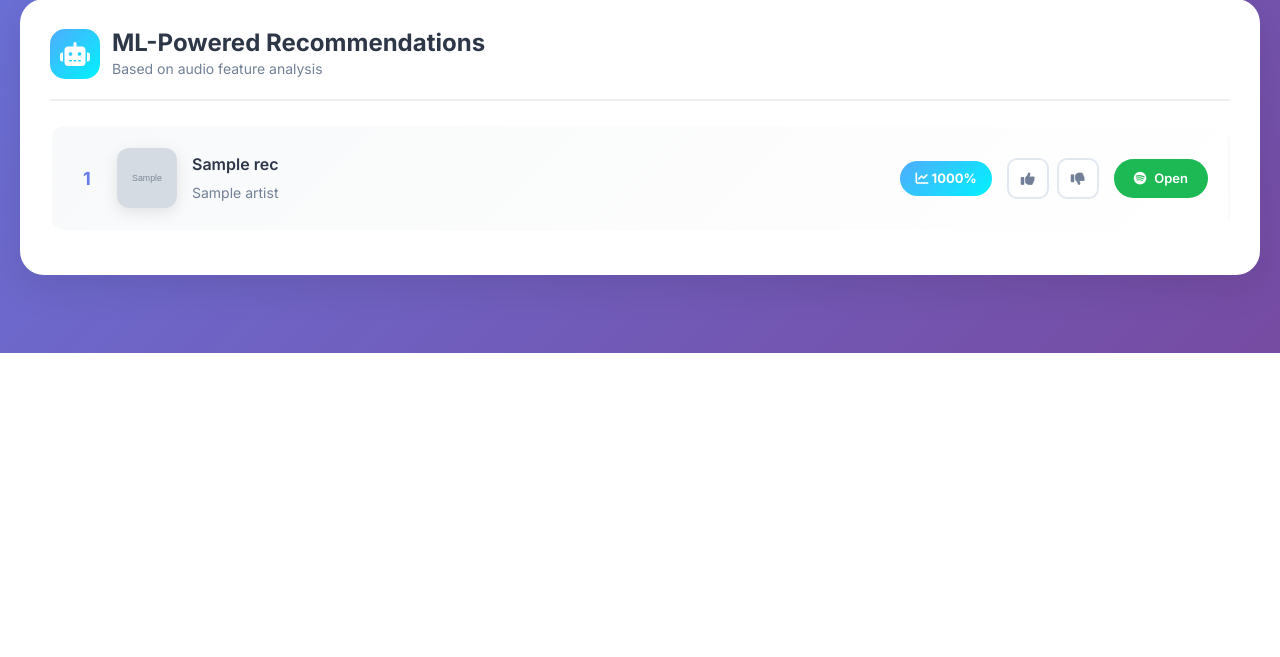
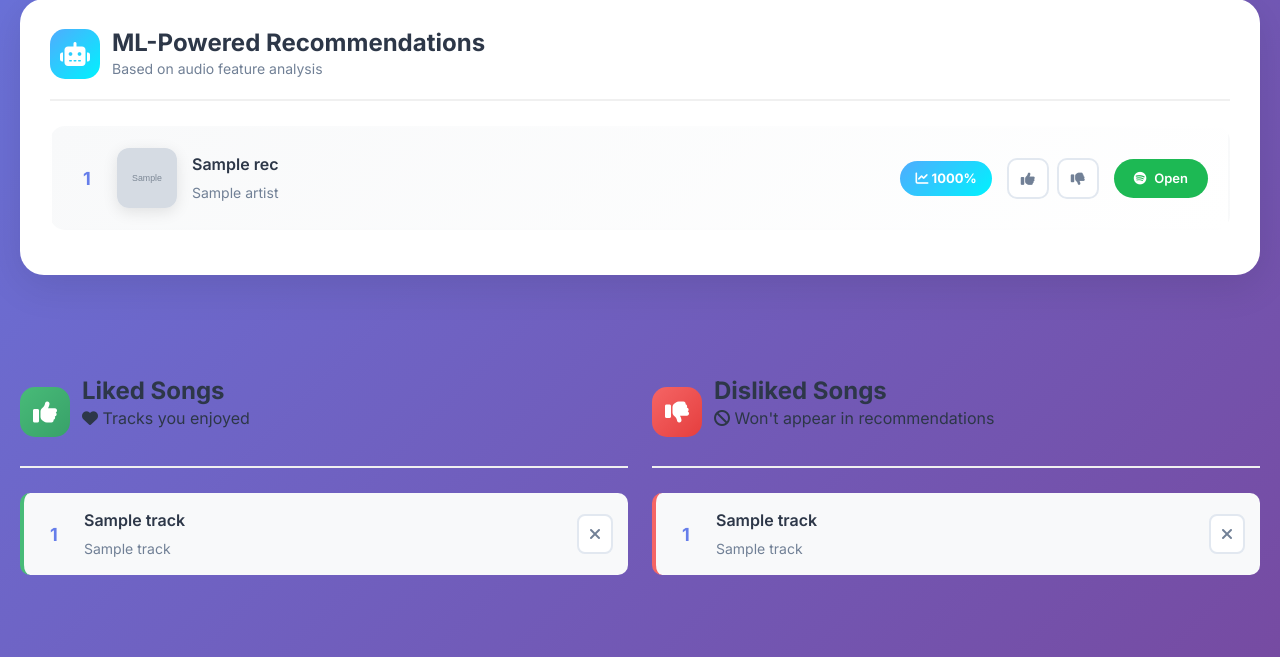
Before and after one commit to egetaslicay/EchoDash, a Flask app: template templates/dashboard.html in a window 1280 px wide. Shown: the part 653-1310 px from the top of the page. Before the commit the page ends 1006 px from the top, so only its background shows below. Run offline with Flask 3, Linux system fonts and the light colour scheme; the template is opened without the code that fills it: most values are stand-ins (such as "Sample title", 1, 10 or a date in 2020); grey boxes marked "Sample" are stand-in pictures.

Commit message:
Add like/dislike display and simplify analytics charts
Dashboard Enhancements:
- Added 'My Feedback' section showing liked and disliked songs
- Displays up to 10 songs in each list with artist names
- Added remove button (X) to delete feedback items
- Animated removal with fade-out effect
- Beautiful green/red styling for liked/disliked items

Analytics Fixes (Complete Rewrite):
- Simplified ALL chart functions to be super robust
- Each chart handles empty data gracefully
- Shows 'No data available' message instead of crashing
- Changed genre chart from pie to bar chart (more reliable)
- Reduced chart complexity to prevent errors
- Charts now work even with minimal Spotify data

Charts:
1. Top Artists Bar Chart - Horizontal bar with ranking scores
2. Top Genres Bar Chart - Vertical bars showing genre counts
3. Artist Popularity Trend - Line/scatter plot showing popularity
4. Track Popularity Bar - Top 10 tracks with popularity scores

All charts tested to work with edge cases and minimal data

```diff
--- a/app.py
+++ b/app.py
@@ -129,6 +129,16 @@ def dashboard():
     user_id = session.get("user_id")
     recs = get_recommendations(sp, tracks, artists, limit=10, user_id=user_id)
 
+    # Get user's liked and disliked tracks for display
+    liked_tracks = []
+    disliked_tracks = []
+    if user_id:
+        try:
+            liked_tracks = db.get_liked_tracks(user_id)
+            disliked_tracks = db.get_disliked_tracks(user_id)
+        except Exception as e:
+            print(f"Error fetching user feedback: {e}")
+
     # Save recommendations to database
     try:
         if user_id and recs:
@@ -141,6 +151,8 @@ def dashboard():
         tracks=tracks,
         artists=artists,
         recs=recs,
+        liked_tracks=liked_tracks,
+        disliked_tracks=disliked_tracks,
         time_range=time_range,
         limit=limit,
         user_image=user_image
@@ -310,148 +322,151 @@ def get_all_feedback():
 
 def create_top_artists_chart(artists):
     """Create horizontal bar chart of top artists."""
-    names = [a['name'] for a in artists]
-    # Create ranking scores (10, 9, 8, ...)
+    if not artists or len(artists) == 0:
+        # Return empty figure with message
+        fig = go.Figure()
+        fig.update_layout(
+            title="Top Artists",
+            height=400,
+            annotations=[dict(text="No data available", showarrow=False, font=dict(size=16, color="gray"))]
+        )
+        return fig
+
+    # Limit to top 10
+    artists = artists[:10]
+    names = [a.get('name', 'Unknown') for a in artists]
     scores = list(range(len(names), 0, -1))
 
-    fig = go.Figure(data=[
-        go.Bar(
-            y=names[::-1],  # Reverse to show #1 at top
-            x=scores[::-1],
-            orientation='h',
-            marker=dict(
-                color=scores[::-1],
-                colorscale=[[0, '#764ba2'], [1, '#667eea']],
-                showscale=False
-            )
-        )
-    ])
+    fig = go.Figure()
+    fig.add_trace(go.Bar(
+        y=names[::-1],
+        x=scores[::-1],
+        orientation='h',
+        marker_color='#667eea'
+    ))
 
     fig.update_layout(
         title="Top 10 Artists",
-        xaxis_title="Ranking Score",
-        yaxis_title="",
-        font=dict(family="Inter", size=12),
-        height=500,
+        height=400,
+        showlegend=False,
+        margin=dict(l=150, r=20, t=40, b=40)
+    )
+
+    return fig
+
+
+def create_genre_distribution(artists):
+    """Create bar chart of genre distribution."""
+    if not artists:
+        fig = go.Figure()
+        fig.update_layout(
+            title="Top Genres",
+            height=400,
+            annotations=[dict(text="No data available", showarrow=False, font=dict(size=16, color="gray"))]
+        )
+        return fig
+
+    # Extract genres
+    genre_counts = {}
+    for artist in artists:
+        for genre in artist.get('genres', []):
+            genre_counts[genre] = genre_counts.get(genre, 0) + 1
+
+    if not genre_counts:
+        fig = go.Figure()
+        fig.update_layout(
+            title="Top Genres",
+            height=400,
+            annotations=[dict(text="No genre data available", showarrow=False, font=dict(size=16, color="gray"))]
+        )
+        return fig
+
+    # Top 8 genres
+    sorted_genres = sorted(genre_counts.items(), key=lambda x: x[1], reverse=True)[:8]
+    genres = [g[0] for g in sorted_genres]
+    counts = [g[1] for g in sorted_genres]
+
+    fig = go.Figure()
+    fig.add_trace(go.Bar(
+        x=genres,
+        y=counts,
+        marker_color='#764ba2'
+    ))
+
+    fig.update_layout(
+        title="Top Genres in Your Music",
+        height=400,
+        showlegend=False,
+        xaxis_tickangle=-45
+    )
+
+    return fig
+
+
+def create_artist_popularity_chart(artists):
+    """Create simple scatter plot of artist popularity."""
+    if not artists:
+        fig = go.Figure()
+        fig.update_layout(
+            title="Artist Popularity",
+            height=400,
+            annotations=[dict(text="No data available", showarrow=False, font=dict(size=16, color="gray"))]
+        )
+        return fig
+
+    names = [a.get('name', 'Unknown')[:15] for a in artists]
+    popularity = [a.get('popularity', 0) for a in artists]
+
+    fig = go.Figure()
+    fig.add_trace(go.Scatter(
+        x=list(range(1, len(names) + 1)),
+        y=popularity,
+        mode='markers+lines',
+        marker=dict(size=10, color='#4facfe'),
+        line=dict(color='#667eea', width=2),
+        text=names,
+        hovertemplate='%{text}<br>Popularity: %{y}<extra></extra>'
+    ))
+
+    fig.update_layout(
+        title="Artist Popularity Trend",
+        xaxis_title="Rank",
+        yaxis_title="Popularity (0-100)",
+        height=400,
         showlegend=False
     )
 
     return fig
 
 
-def create_genre_distribution(artists):
-    """Create pie chart of genre distribution."""
-    # Extract all genres from artists
-    genre_counts = {}
-    for artist in artists:
-        for genre in artist.get('genres', []):
-            genre_counts[genre] = genre_counts.get(genre, 0) + 1
-
-    if not genre_counts:
-        # Return placeholder chart if no genres
+def create_track_popularity_chart(tracks):
+    """Create simple bar chart of track popularity."""
+    if not tracks:
         fig = go.Figure()
-        fig.add_annotation(
-            text="No genre data available",
-            xref="paper", yref="paper",
-            x=0.5, y=0.5, showarrow=False,
-            font=dict(size=16, color="gray")
-        )
         fig.update_layout(
-            title="Top Genres in Your Taste",
-            font=dict(family="Inter", size=12),
+            title="Track Popularity",
             height=400,
-            xaxis=dict(visible=False),
-            yaxis=dict(visible=False)
+            annotations=[dict(text="No data available", showarrow=False, font=dict(size=16, color="gray"))]
         )
         return fig
 
-    # Get top 10 genres
-    sorted_genres = sorted(genre_counts.items(), key=lambda x: x[1], reverse=True)[:10]
-    genres, counts = zip(*sorted_genres) if sorted_genres else ([], [])
+    # Limit to top 10 for readability
+    tracks = tracks[:10]
+    names = [t.get('name', 'Unknown')[:20] for t in tracks]
+    popularity = [t.get('popularity', 0) for t in tracks]
 
-    fig = go.Figure(data=[
-        go.Pie(
-            labels=genres,
-            values=counts,
-            marker=dict(
-                colors=['#667eea', '#764ba2', '#f093fb', '#4facfe', '#43e97b',
-                        '#fa709a', '#fee140', '#30cfd0', '#c471ed', '#f38181']
-            ),
-            textinfo='label+percent',
-            hovertemplate='<b>%{label}</b><br>%{value} artists<br>%{percent}<extra></extra>'
-        )
-    ])
+    fig = go.Figure()
+    fig.add_trace(go.Bar(
+        x=names,
+        y=popularity,
+        marker_color='#43e97b'
+    ))
 
     fig.update_layout(
-        title="Top Genres in Your Taste",
-        font=dict(family="Inter", size=12),
-        height=400
-    )
-
-    return fig
-
-
-def create_artist_popularity_chart(artists):
-    """Create bar chart showing artist popularity scores."""
-    names = [a['name'] for a in artists]
-    popularity = [a.get('popularity', 0) for a in artists]
-
-    fig = go.Figure(data=[
-        go.Bar(
-            x=names,
-            y=popularity,
-            marker=dict(
-                color=popularity,
-                colorscale=[[0, '#764ba2'], [0.5, '#667eea'], [1, '#43e97b']],
-                showscale=False
-            )
-        )
-    ])
-
-    fig.update_layout(
-        title="Artist Popularity Scores",
-        xaxis_title="Artist",
-        yaxis_title="Popularity (0-100)",
-        font=dict(family="Inter", size=12),
-        height=450,
-        xaxis_tickangle=-45
-    )
-
-    return fig
-
-
-def create_track_popularity_chart(tracks):
-    """Create scatter plot of track popularity."""
-    track_names = [t['name'][:25] + '...' if len(t['name']) > 25 else t['name']
-                   for t in tracks]
-    popularity = [t.get('popularity', 0) for t in tracks]
-
-    # Color by popularity
-    colors = ['#43e97b' if p >= 70 else '#667eea' if p >= 40 else '#764ba2'
-              for p in popularity]
-
-    fig = go.Figure(data=[
-        go.Scatter(
-            x=list(range(1, len(tracks) + 1)),
-            y=popularity,
-            mode='markers+lines',
-            marker=dict(
-                size=10,
-                color=colors,
-                line=dict(width=1, color='white')
-            ),
-            line=dict(color='rgba(102, 126, 234, 0.3)', width=2),
-            text=track_names,
-            hovertemplate='<b>%{text}</b><br>Rank: #%{x}<br>Popularity: %{y}<extra></extra>'
-        )
-    ])
-
-    fig.update_layout(
-        title="Track Popularity (Your Top 20)",
-        xaxis_title="Rank",
-        yaxis_title="Popularity Score",
-        font=dict(family="Inter", size=12),
+        title="Top 10 Track Popularity",
         height=400,
+        showlegend=False,
+        xaxis_tickangle=-45,
         yaxis_range=[0, 100]
     )
 
--- a/templates/dashboard.html
+++ b/templates/dashboard.html
@@ -363,6 +363,49 @@
       color: white;
     }
 
+    /* Feedback track items */
+    .feedback-track-item {
+      display: flex;
+      align-items: center;
+      gap: 15px;
+      padding: 15px;
+      border-radius: 10px;
+      margin-bottom: 10px;
+      background: #f8f9fa;
+      transition: all 0.3s ease;
+    }
+
+    .feedback-track-item:hover {
+      transform: translateX(5px);
+      box-shadow: 0 3px 15px rgba(0, 0, 0, 0.1);
+    }
+
+    .feedback-track-item.liked {
+      border-left: 4px solid #48bb78;
+    }
+
+    .feedback-track-item.disliked {
+      border-left: 4px solid #f56565;
+    }
+
+    .btn-remove-feedback {
+      background: white;
+      border: 2px solid #e2e8f0;
+      color: #718096;
+      padding: 6px 10px;
+      border-radius: 8px;
+      cursor: pointer;
+      transition: all 0.3s ease;
+      margin-left: auto;
+    }
+
+    .btn-remove-feedback:hover {
+      background: #f56565;
+      border-color: #f56565;
+      color: white;
+      transform: scale(1.1);
+    }
+
     /* Container */
     .container-custom {
       max-width: 1400px;
@@ -593,6 +636,95 @@
     </div>
   </div>
 
+  <!-- My Feedback Section -->
+  {% if liked_tracks or disliked_tracks %}
+  <div class="container-custom mt-4 mb-5">
+    <div class="row">
+      <!-- Liked Tracks -->
+      <div class="col-md-6 mb-4">
+        <div class="card-modern">
+          <div class="card-header-custom">
+            <div class="card-icon" style="background: linear-gradient(135deg, #48bb78 0%, #38a169 100%);">
+              <i class="fas fa-thumbs-up"></i>
+            </div>
+            <div>
+              <h2 class="card-title-custom">Liked Songs</h2>
+              <p class="card-subtitle-custom">
+                <i class="fas fa-heart"></i> Tracks you enjoyed
+              </p>
+            </div>
+          </div>
+
+          {% if liked_tracks %}
+            <div>
+              {% for track in liked_tracks[:10] %}
+                <div class="feedback-track-item liked">
+                  <span class="item-number">{{ loop.index }}</span>
+                  <div class="item-info">
+                    <span class="item-name">{{ track.track_name }}</span>
+                    <span class="item-artist">{{ track.artist_name }}</span>
+                  </div>
+                  <button class="btn-remove-feedback"
+                          onclick="removeFeedback('{{ track.track_id }}', this)"
+                          title="Remove">
+                    <i class="fas fa-times"></i>
+                  </button>
+                </div>
+              {% endfor %}
+            </div>
+          {% else %}
+            <div style="text-align: center; padding: 40px; color: #999;">
+              <i class="fas fa-heart" style="font-size: 48px; margin-bottom: 15px; opacity: 0.3;"></i>
+              <p>No liked songs yet. Start liking recommendations!</p>
+            </div>
+          {% endif %}
+        </div>
+      </div>
+
+      <!-- Disliked Tracks -->
+      <div class="col-md-6 mb-4">
+        <div class="card-modern">
+          <div class="card-header-custom">
+            <div class="card-icon" style="background: linear-gradient(135deg, #f56565 0%, #e53e3e 100%);">
+              <i class="fas fa-thumbs-down"></i>
+            </div>
+            <div>
+              <h2 class="card-title-custom">Disliked Songs</h2>
+              <p class="card-subtitle-custom">
+                <i class="fas fa-ban"></i> Won't appear in recommendations
+              </p>
+            </div>
+          </div>
+
+          {% if disliked_tracks %}
+            <div>
+              {% for track in disliked_tracks[:10] %}
+                <div class="feedback-track-item disliked">
+                  <span class="item-number">{{ loop.index }}</span>
+                  <div class="item-info">
+                    <span class="item-name">{{ track.track_name }}</span>
+                    <span class="item-artist">{{ track.artist_name }}</span>
+                  </div>
+                  <button class="btn-remove-feedback"
+                          onclick="removeFeedback('{{ track.track_id }}', this)"
+                          title="Remove">
+                    <i class="fas fa-times"></i>
+                  </button>
+                </div>
+              {% endfor %}
+            </div>
+          {% else %}
+            <div style="text-align: center; padding: 40px; color: #999;">
+              <i class="fas fa-ban" style="font-size: 48px; margin-bottom: 15px; opacity: 0.3;"></i>
+              <p>No disliked songs yet.</p>
+            </div>
+          {% endif %}
+        </div>
+      </div>
+    </div>
+  </div>
+  {% endif %}
+
   <script src="https://cdn.jsdelivr.net/npm/bootstrap@5.3.3/dist/js/bootstrap.bundle.min.js"></script>
   <script>
     async function saveFeedback(trackId, trackName, artistName, feedback, button) {
@@ -647,6 +779,32 @@
         alert('Failed to save feedback. Please try again.');
       }
     }
+
+    async function removeFeedback(trackId, button) {
+      if (!confirm('Remove this track from your feedback list?')) {
+        return;
+      }
+
+      try {
+        const response = await fetch(`/api/feedback/${trackId}`, {
+          method: 'DELETE'
+        });
+
+        const data = await response.json();
+
+        if (data.success) {
+          // Remove the item from the DOM
+          const item = button.closest('.feedback-track-item');
+          item.style.opacity = '0';
+          setTimeout(() => item.remove(), 300);
+        } else {
+          alert('Failed to remove feedback. Please try again.');
+        }
+      } catch (error) {
+        console.error('Error removing feedback:', error);
+        alert('Failed to remove feedback. Please try again.');
+      }
+    }
   </script>
 </body>
 </html>
```
